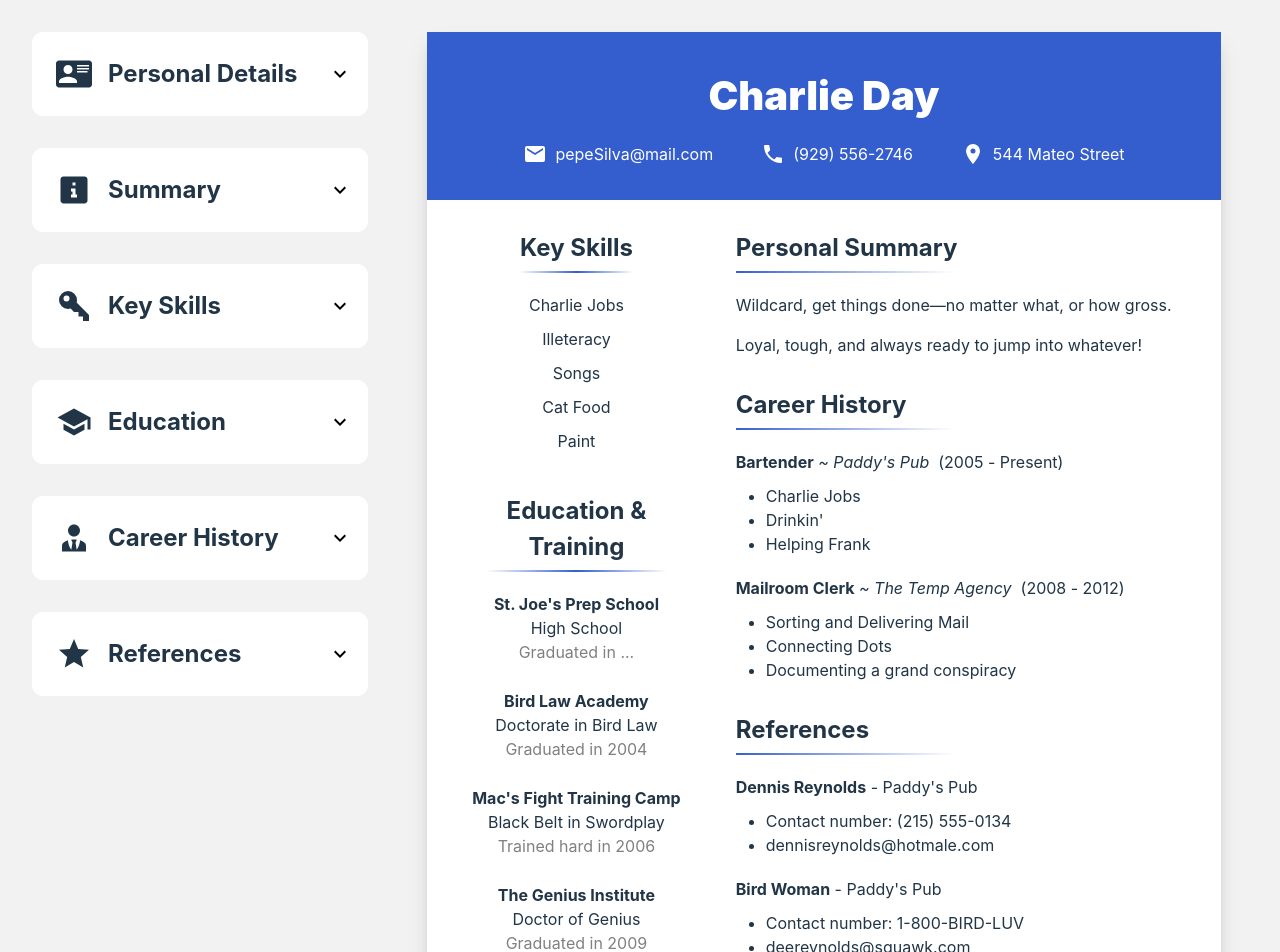
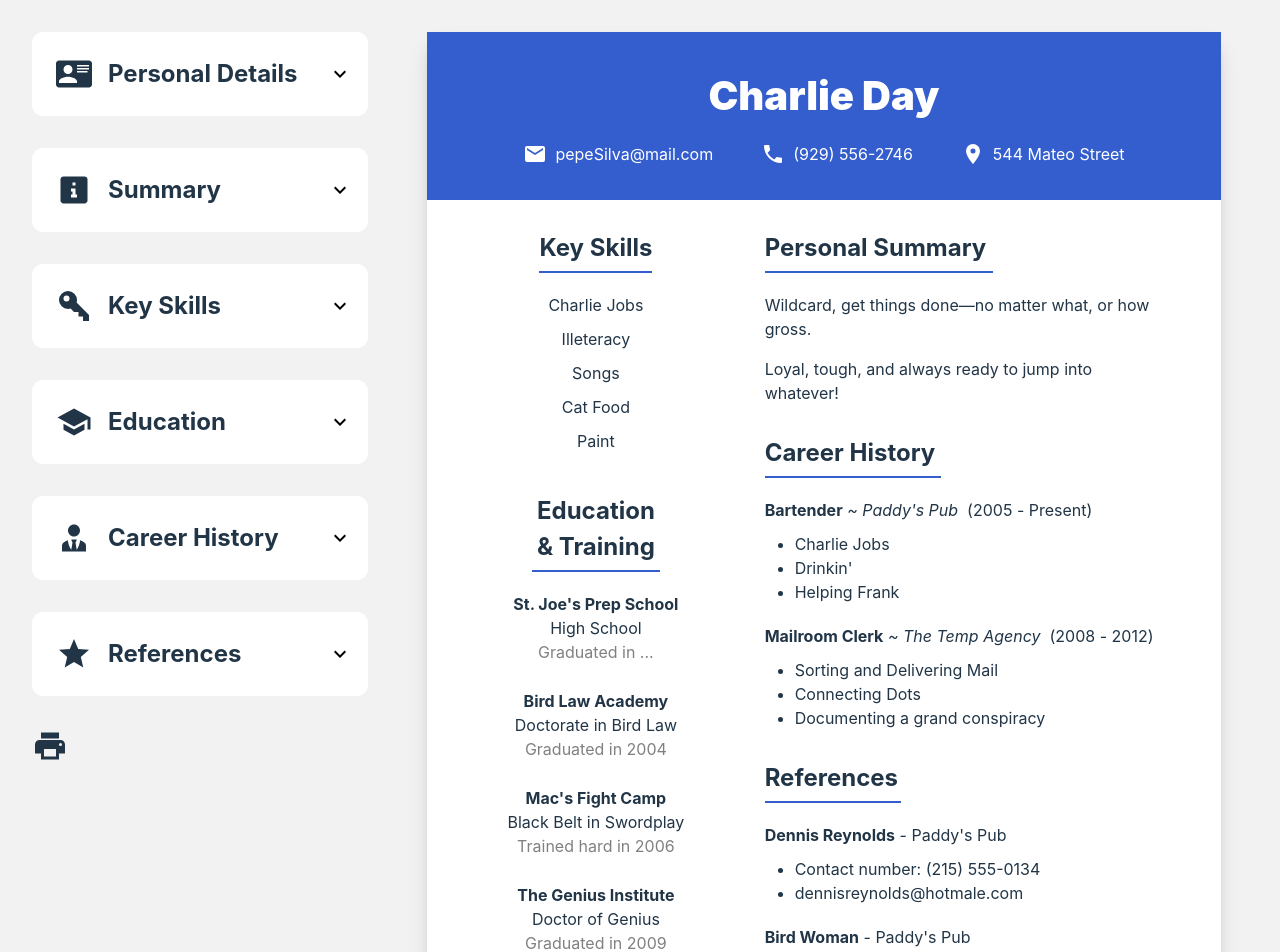
Before and after one commit to Frobii/resume-builder, a React (Vite) app: page / in a window 1280 px wide. Shown: the top 952 px of the page. Built offline with nearby package versions, Linux system fonts and the light colour scheme.

Commit message:
Finalize the layout of the resume

```diff
--- a/src/ResumeBuilder.jsx
+++ b/src/ResumeBuilder.jsx
@@ -6,6 +6,7 @@ import KeySkills from './KeySkills';
 import Summary from './Summary';
 import CareerHistory from './CareerHistory';
 import References from './References';
+import ExportButtons from './ExportButtons';
 import Resume from './Resume';
 import './resume-builder.css';
 
@@ -29,7 +30,7 @@ export default function ResumeBuilder() {
                 visible: true,
             },
             {
-                institution: "Mac's Fight Training Camp",
+                institution: "Mac's Fight Camp",
                 degree: 'Black Belt in Swordplay',
                 completionDate: 'Trained hard in 2006',
                 visible: true,
@@ -42,7 +43,7 @@ export default function ResumeBuilder() {
             },
             {
                 institution: "Frank's Business Academy",
-                degree: 'Diploma in International Studies',
+                degree: 'International Studies',
                 completionDate: 'Graduated in 2012',
                 visible: true,
             }
@@ -155,6 +156,7 @@ export default function ResumeBuilder() {
                         setFormData={setFormData}
                     />
                 </ToggleMenu>
+                <ExportButtons></ExportButtons>
             </section>
             <section className="resume-container">
                 <Resume {...formData} />
--- a/src/resume.css
+++ b/src/resume.css
@@ -3,6 +3,23 @@
     width: 21cm;
     height: 29.7cm;
     box-shadow: 0 13px 27px -5px rgba(50, 50, 93, .1), 0 8px 16px -8px rgba(0, 0, 0, .25);
+}
+
+.resume-body>* h2 {
+    border-bottom: 2px #1847c7e0 solid;
+}
+.education-details .resume-heading {
+    width: 8rem;
+    text-align: center;
+}
+.summary .resume-heading {
+    width: 14.3rem;
+}
+.career-history .resume-heading {
+    width: 11rem;
+}
+.reference-details .resume-heading {
+    width: 8.5rem;
 }
 
 .personal-details {
@@ -40,27 +57,18 @@
 
 .resume-body-left {
     width: 40%;
+    margin-left: 10px;
 }
 
 .resume-body-right {
+    width: 55%;
     margin-left: 10px;
-    width: 65%;
-}
-
-.education-details .resume-heading {
-    width: 60%;
-    text-align: center;
 }
 
 .resume-heading {
     margin-top: 30px;
     margin-bottom: 20px;
     padding-bottom: 5px;
-}
-
-.resume-body-left>* h2 {
-    border-bottom: 2px #1847c7e0 solid;
-    border-image: linear-gradient(to left, #ffffff 0%, #1847c7e0 50%, #ffffff 100%) 1;
 }
 
 .key-skills,
@@ -93,11 +101,6 @@
     color: grey;
 }
 
-.resume-body-right>* h2 {
-    border-bottom: 2px #1847c7e0 solid;
-    border-image: linear-gradient(to right, #1847c7e0 0%, #ffffff 45%) 1;
-}
-
 .summary-content {
     width: 90%;
 }
```
